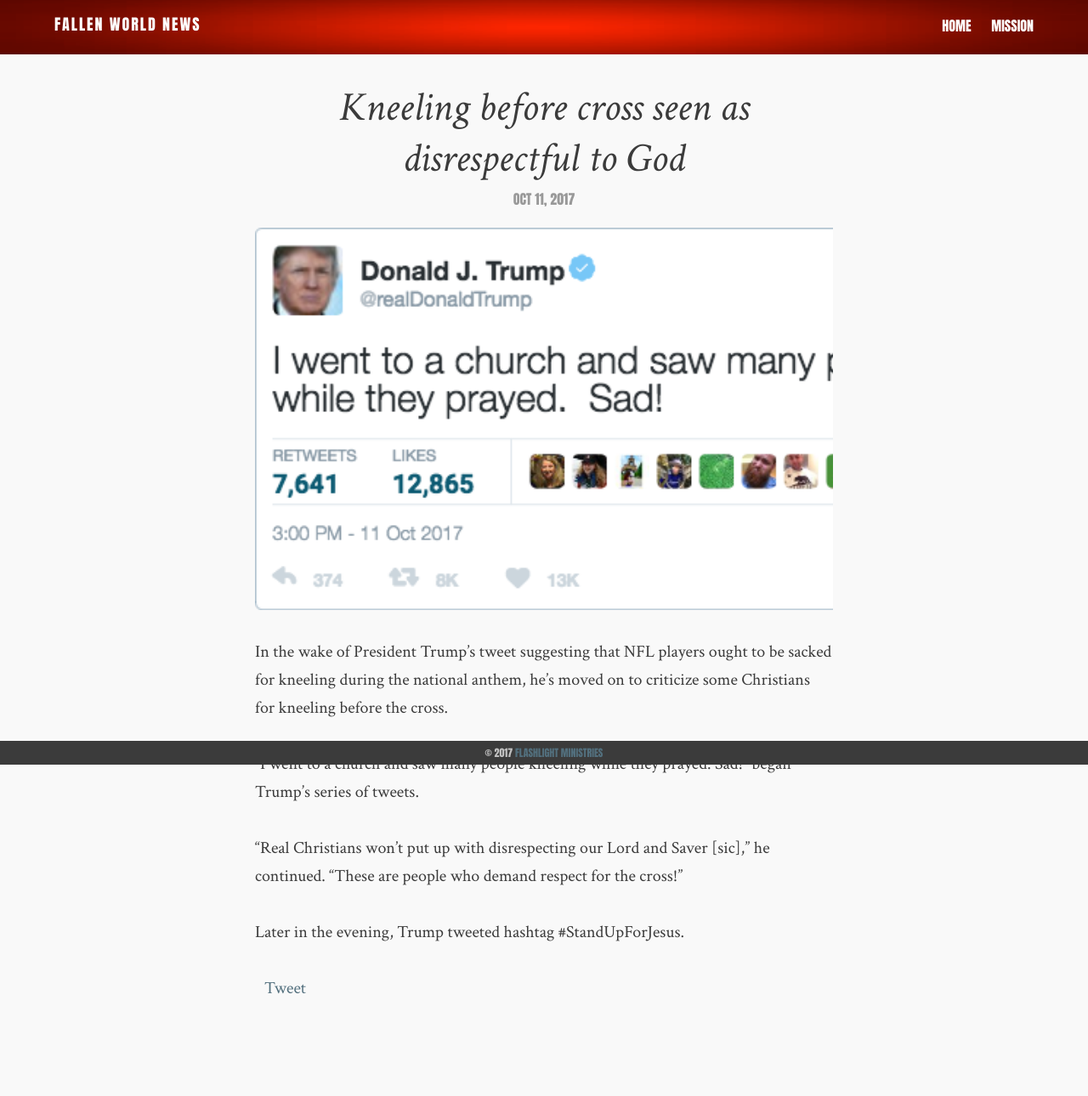
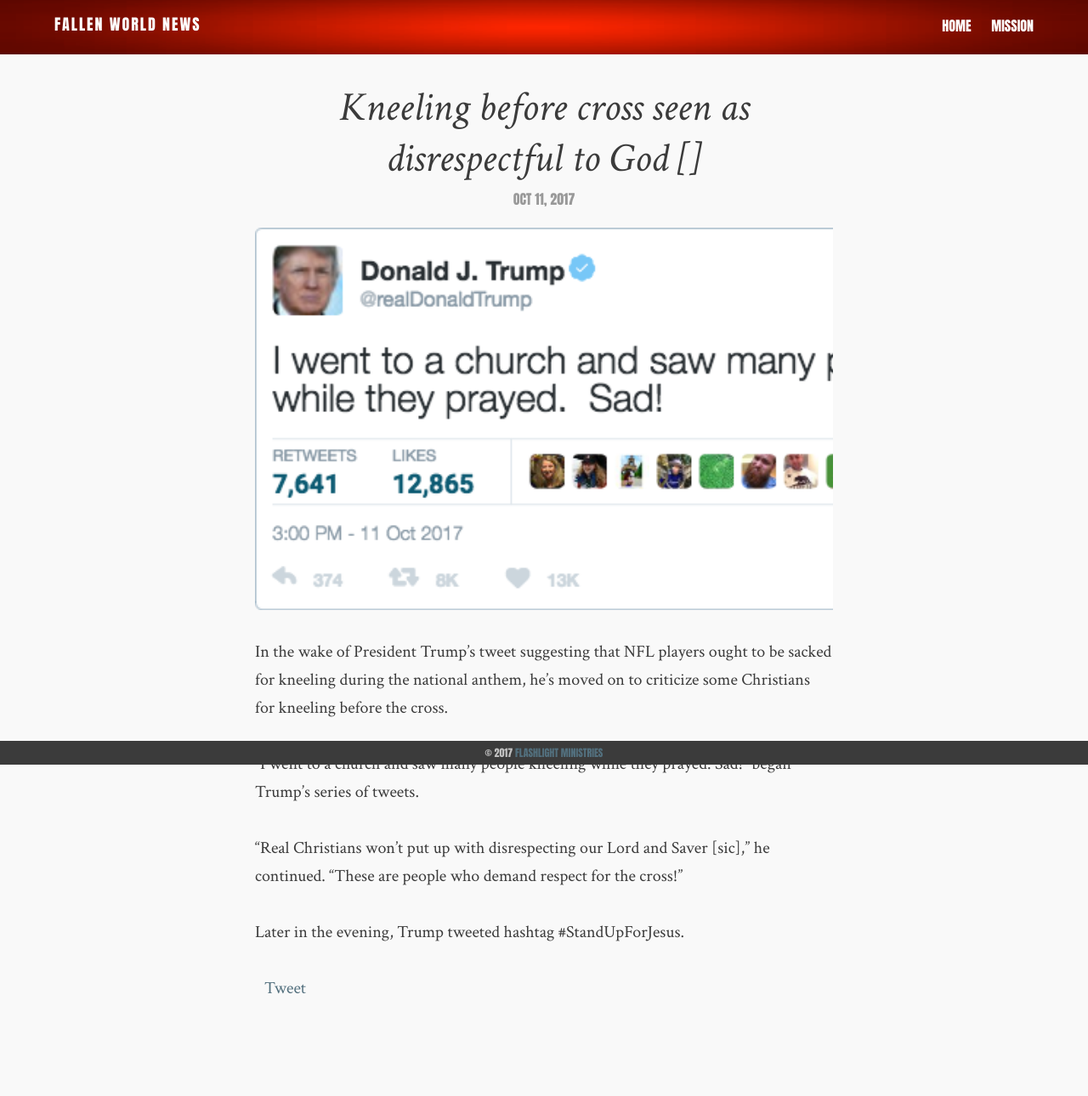
Before and after one commit to flashlightministries/oilforlight, a Jekyll site: the page built from _posts/2017-10-11-trump-tweets-kneeling.md, in a window 1280 px wide. Shown: the whole page at 85% size. Built offline with Jekyll 4.4.1, drawn with Linux system fonts in a browser that asks for light colours; comment, search, counter and statistics services are not loaded.

Commit message:
Update post.html

```diff
--- a/_layouts/post.html
+++ b/_layouts/post.html
@@ -8,7 +8,7 @@
   <article class="wrap post">
     <header class="post-header">
       <hgroup>
-        <h1>{{page.title}}</h1>
+        <h1>{{page.title}} [{{ post.passage }}]</h1>
         <p class="small">
           <!-- <span class="author">By {{page.author}}</span> -->
           <span class="date">{{page.date | date: "%b %d, %Y" }}</span>
```
